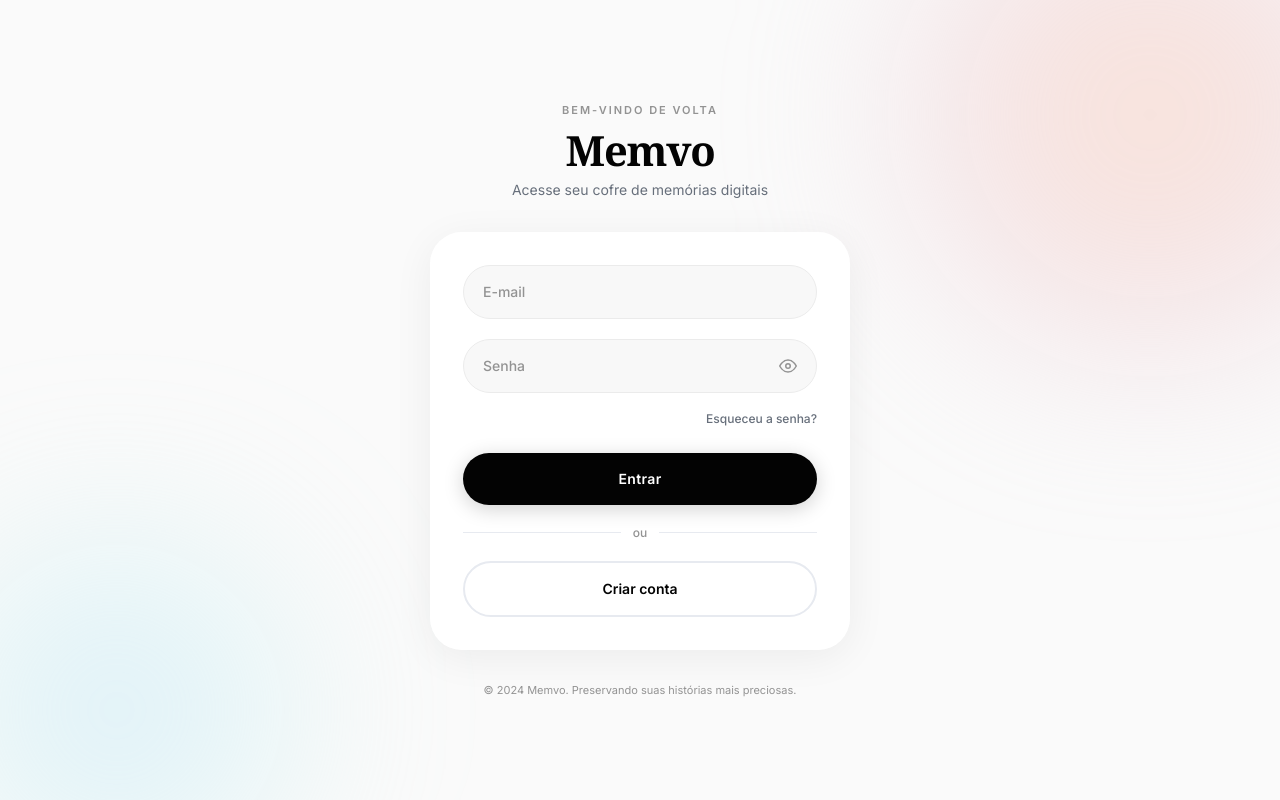
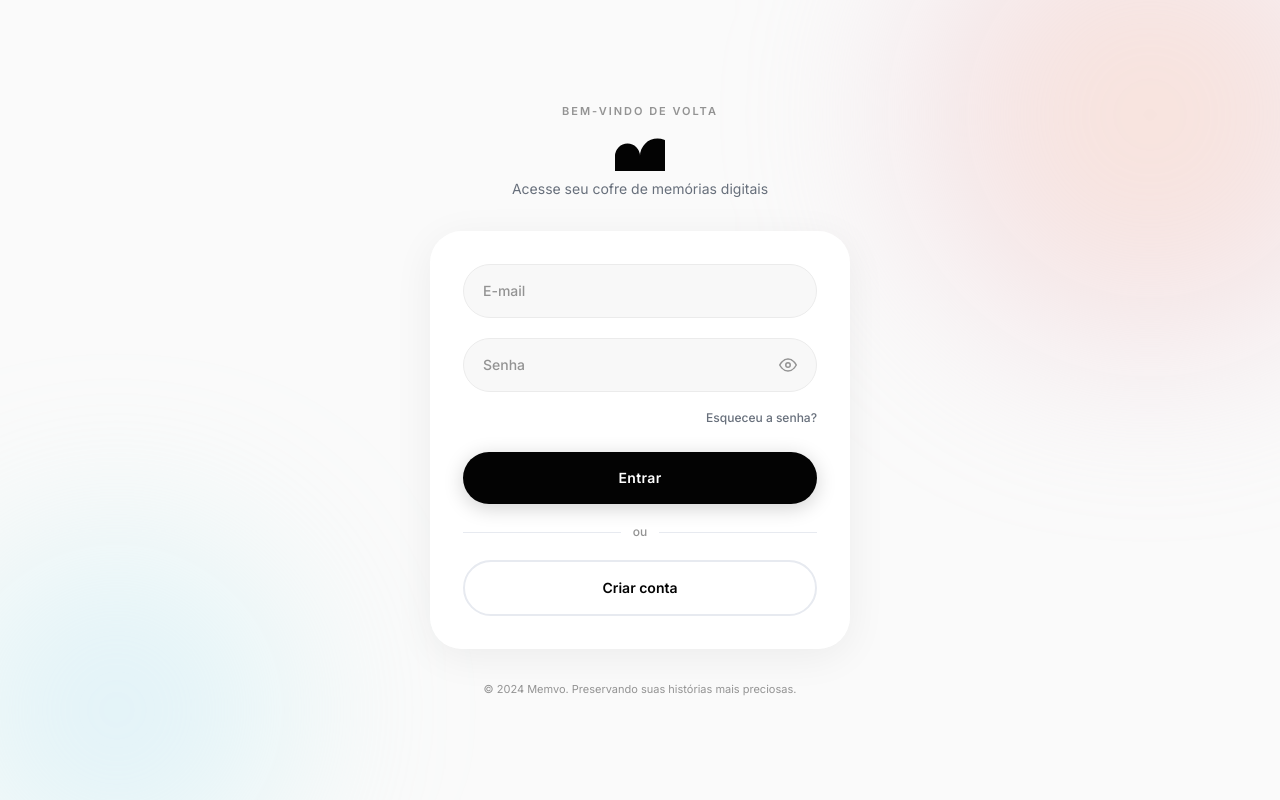
Before and after one commit to EuRydan/Memvo, a Next.js app: page /login in a window 1280 px wide. Built offline with nearby package versions, Linux system fonts and the light colour scheme; no server answers.

Commit message:
feat: replace text logo with svg logo component

```diff
--- /dev/null
+++ b/scripts/create-user.mjs
@@ -0,0 +1,81 @@
+// Script para criar usuario via Supabase Admin API
+// Execute: node scripts/create-user.mjs
+
+const SUPABASE_URL = 'https://zqregyrsmxdeurcxtjva.supabase.co'
+
+// Precisamos da service_role key - obtenha em:
+// https://supabase.com/dashboard/project/zqregyrsmxdeurcxtjva/settings/api
+// Cole abaixo:
+const SERVICE_ROLE_KEY = process.argv[2]
+
+if (!SERVICE_ROLE_KEY) {
+  console.error('❌ Uso: node scripts/create-user.mjs <service_role_key>')
+  console.error('   Obtenha a service_role key em:')
+  console.error('   https://supabase.com/dashboard/project/zqregyrsmxdeurcxtjva/settings/api')
+  process.exit(1)
+}
+
+const EMAIL = 'carolciandrini@gmail.com'
+const PASSWORD = 'Memvo@Carol2026'
+const FULL_NAME = 'Carol'
+const PLAN = 'classic'
+
+async function createUser() {
+  console.log(`\n🚀 Criando conta para ${EMAIL}...`)
+
+  // 1. Criar usuário via Admin API
+  const res = await fetch(`${SUPABASE_URL}/auth/v1/admin/users`, {
+    method: 'POST',
+    headers: {
+      'Content-Type': 'application/json',
+      'Authorization': `Bearer ${SERVICE_ROLE_KEY}`,
+      'apikey': SERVICE_ROLE_KEY,
+    },
+    body: JSON.stringify({
+      email: EMAIL,
+      password: PASSWORD,
+      email_confirm: true,
+      user_metadata: { full_name: FULL_NAME },
+    }),
+  })
+
+  const user = await res.json()
+
+  if (!res.ok || user.error) {
+    console.error('❌ Erro ao criar usuário:', user.error || user.message)
+    process.exit(1)
+  }
+
+  console.log(`✅ Usuário criado! ID: ${user.id}`)
+
+  // 2. Inserir plano na tabela user_plans
+  const planRes = await fetch(`${SUPABASE_URL}/rest/v1/user_plans`, {
+    method: 'POST',
+    headers: {
+      'Content-Type': 'application/json',
+      'Authorization': `Bearer ${SERVICE_ROLE_KEY}`,
+      'apikey': SERVICE_ROLE_KEY,
+      'Prefer': 'return=minimal',
+    },
+    body: JSON.stringify({
+      user_id: user.id,
+      plan_id: PLAN,
+      payment_id: `complimentary-carol-${user.id.slice(0, 8)}`,
+    }),
+  })
+
+  if (!planRes.ok) {
+    const err = await planRes.text()
+    console.error('❌ Erro ao salvar plano:', err)
+    process.exit(1)
+  }
+
+  console.log(`✅ Plano "${PLAN}" associado com sucesso!`)
+  console.log(`\n🎉 Tudo pronto! Dados de acesso:`)
+  console.log(`   E-mail: ${EMAIL}`)
+  console.log(`   Senha:  ${PASSWORD}`)
+  console.log(`   Plano:  Clássico (3 eventos)`)
+  console.log(`   Login:  https://memvo.vercel.app/login\n`)
+}
+
+createUser().catch(console.error)
--- a/src/app/(auth)/login/page.tsx
+++ b/src/app/(auth)/login/page.tsx
@@ -3,6 +3,7 @@
 import { useState, useEffect, useRef } from 'react'
 import { useRouter } from 'next/navigation'
 import { createClient } from '@/lib/supabase/client'
+import { Logo } from '@/components/Logo'
 
 export default function LoginPage() {
   const router = useRouter()
@@ -58,12 +59,9 @@ export default function LoginPage() {
           <p className="text-[11px] font-semibold tracking-[0.18em] text-stone uppercase mb-3">
             Bem-vindo de volta
           </p>
-          <h1
-            style={{ fontFamily: 'Georgia, "Times New Roman", serif' }}
-            className="text-[2.6rem] font-bold tracking-[-0.03em] text-ink leading-none"
-          >
-            Memvo
-          </h1>
+          <div className="flex justify-center mb-2">
+            <Logo className="h-10 w-auto text-ink" />
+          </div>
           <p className="text-sm text-slate mt-2">Acesse seu cofre de memórias digitais</p>
         </div>
 
--- a/src/app/(auth)/register/page.tsx
+++ b/src/app/(auth)/register/page.tsx
@@ -4,6 +4,7 @@ import { useState, useEffect, useRef, Suspense } from 'react'
 import { useRouter, useSearchParams } from 'next/navigation'
 import { createClient } from '@/lib/supabase/client'
 import Link from 'next/link'
+import { Logo } from '@/components/Logo'
 
 // Password strength logic
 function getStrength(pwd: string): { level: number; label: string; color: string } {
@@ -128,12 +129,9 @@ function RegisterContent() {
           <p className="text-[11px] font-semibold tracking-[0.18em] text-stone uppercase mb-3">
             Pagamento Confirmado
           </p>
-          <h1
-            style={{ fontFamily: 'Georgia, "Times New Roman", serif' }}
-            className="text-[2.6rem] font-bold tracking-[-0.03em] text-ink leading-none"
-          >
-            Memvo
-          </h1>
+          <div className="flex justify-center mb-2">
+            <Logo className="h-10 w-auto text-ink" />
+          </div>
           <p className="text-sm text-slate mt-2">Crie sua conta para começar</p>
         </div>
 
--- a/src/app/(dashboard)/dashboard/page.tsx
+++ b/src/app/(dashboard)/dashboard/page.tsx
@@ -1,4 +1,6 @@
 'use client'
+
+import { Logo } from '@/components/Logo'
 
 import { useEffect, useRef, useState } from 'react'
 import { useRouter } from 'next/navigation'
@@ -96,12 +98,7 @@ export default function DashboardPage() {
         <div className="w-8" />
 
         {/* Logo */}
-        <h1
-          style={{ fontFamily: 'Georgia, "Times New Roman", serif' }}
-          className="text-[1.4rem] font-bold tracking-[-0.02em] text-ink"
-        >
-          Memvo
-        </h1>
+        <Logo className="h-6 w-auto text-ink" />
 
         {/* Right: sign out */}
         <button
--- a/src/app/page.tsx
+++ b/src/app/page.tsx
@@ -1,4 +1,5 @@
 import Link from 'next/link'
+import { Logo } from '@/components/Logo'
 import { ArrowRight } from 'lucide-react'
 import { PortfolioGallery } from '@/components/PortfolioGallery'
 import { ZoomParallax } from '@/components/ZoomParallax'
@@ -20,10 +21,10 @@ export default function LandingPage() {
             boxShadow: '0 8px 32px rgba(0, 0, 0, 0.08), inset 0 0 0 1px rgba(255, 255, 255, 0.2)',
           }}
         >
-          <span style={{ fontFamily: 'var(--font-playfair), Georgia, serif' }}
-            className="text-xl font-bold tracking-[-0.02em] text-[#0a0a0a]">
-            Memvo
-          </span>
+          <Link href="/" className="flex items-center gap-2" aria-label="Memvo Home">
+            <Logo className="h-6 w-auto text-black" />
+            <span className="sr-only">Memvo</span>
+          </Link>
           <div className="flex items-center gap-4">
             <Link href="/pricing"
               className="text-sm font-semibold text-[#0a0a0a]/70 hover:text-[#0a0a0a] transition-colors">
--- a/src/app/pricing/page.tsx
+++ b/src/app/pricing/page.tsx
@@ -6,6 +6,7 @@ import { loadStripe } from '@stripe/stripe-js'
 import { CheckoutElementsProvider } from '@stripe/react-stripe-js/checkout'
 import CheckoutForm from './CheckoutForm'
 import { WordmarkFooter } from '@/components/WordmarkFooter'
+import { Logo } from '@/components/Logo'
 
 // Assegure-se de colocar essa chave no arquivo .env.local
 const stripePromise = loadStripe(process.env.NEXT_PUBLIC_STRIPE_PUBLISHABLE_KEY || 'pk_test_mock')
@@ -134,10 +135,7 @@ export default function PricingPage() {
             <polyline points="15 18 9 12 15 6"/>
           </svg>
         </Link>
-        <span style={{ fontFamily: 'var(--font-playfair), Georgia, serif' }}
-          className="text-xl font-bold tracking-[-0.02em] text-[#0a0a0a]">
-          Memvo
-        </span>
+        <Logo className="h-6 w-auto text-[#0a0a0a]" />
         <Link href="/register"
           className="bg-[#0a0a0a] text-white text-xs font-semibold px-4 py-2 rounded-full hover:opacity-85 transition-all"
           style={{ boxShadow: '0 4px 12px rgba(0,0,0,0.18)' }}>
--- a/src/components/IntroAnimation.tsx
+++ b/src/components/IntroAnimation.tsx
@@ -2,6 +2,8 @@
 
 import React, { useState, useEffect, useMemo, useRef } from "react";
 import { motion, useTransform, useSpring, useScroll, useMotionValue } from "framer-motion";
+import Image from 'next/image';
+import { Logo } from '@/components/Logo';
 import Link from 'next/link';
 
 // --- Types ---
@@ -74,7 +76,9 @@ function FlipCard({
                     style={{ backfaceVisibility: "hidden", transform: "rotateY(180deg)" }}
                 >
                     <div className="text-center">
-                        <p className="text-[8px] font-bold text-[#f4c5a8] uppercase tracking-widest mb-1">Memvo</p>
+                        <div className="flex justify-center mb-1">
+                          <Logo className="h-4 w-auto text-[#f4c5a8]" />
+                        </div>
                     </div>
                 </div>
             </motion.div>
--- /dev/null
+++ b/src/components/Logo.tsx
@@ -0,0 +1,20 @@
+import React from 'react'
+
+export function Logo({ className = "h-8 w-auto" }: { className?: string }) {
+  return (
+    <svg
+      viewBox="0 0 100 80"
+      fill="currentColor"
+      className={className}
+      xmlns="http://www.w3.org/2000/svg"
+    >
+      {/* Aproximação do logo em formato de coração/M estilizado da imagem enviada */}
+      <path d="M 0 50
+               A 25 25 0 0 1 50 50
+               A 35 35 0 0 1 120 50
+               L 120 80
+               L 0 80
+               Z" />
+    </svg>
+  )
+}
```
